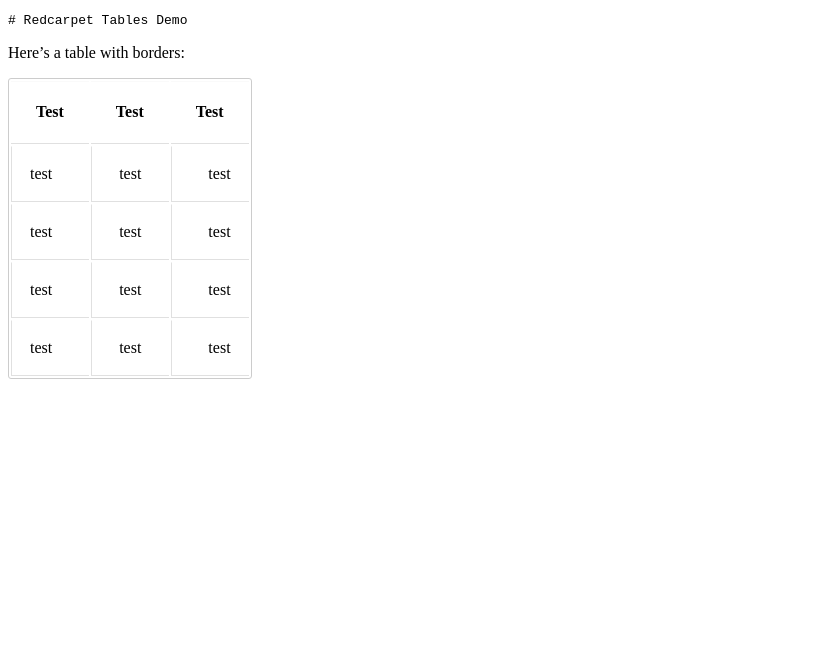
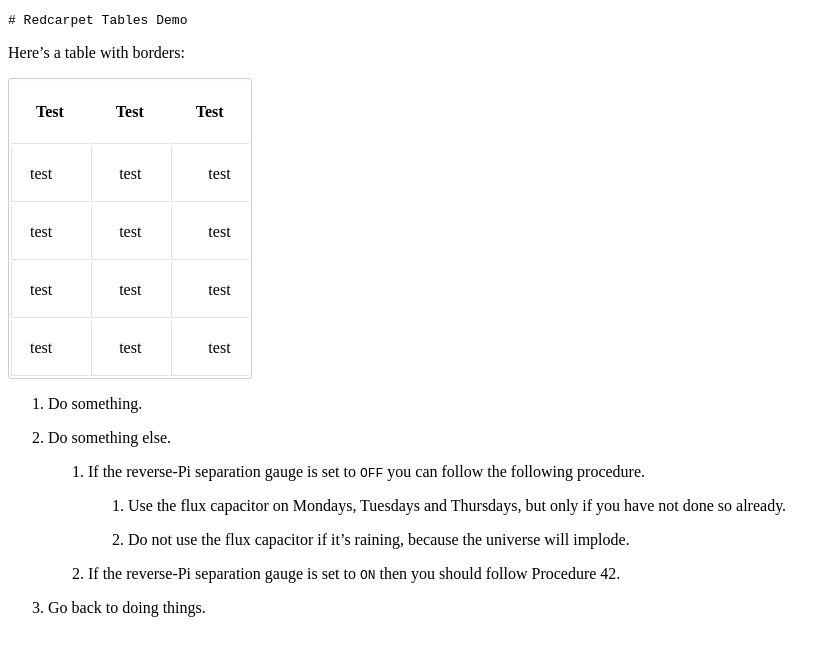
Before and after one commit to egillespie/redcarpet-tables, a Jekyll site: the page built from index.html, in a window 1280 px wide. Shown: the top 656 px of the page, without its empty margins (0-840 px from the left). Built offline with Jekyll 4.4.1, drawn with Linux system fonts in a browser that asks for light colours; Markdown is read by kramdown in place of the engine named in the settings.

Commit message:
Added nested lists

```diff
--- a/_includes/test.md
+++ b/_includes/test.md
@@ -8,3 +8,21 @@ Here's a table with borders:
 | test | test | test |
 | test | test | test |
 | test | test | test |
+
+1. Do something.
+
+2. Do something else.
+
+    1. If the reverse-Pi separation gauge is set to `OFF` you can follow
+       the following procedure.
+
+        1. Use the flux capacitor on Mondays, Tuesdays and Thursdays, but
+           only if you have not done so already.
+
+        2. Do not use the flux capacitor if it's raining, because the
+            universe will implode.
+
+    2. If the reverse-Pi separation gauge is set to `ON` then you
+       should follow Procedure 42.
+
+3. Go back to doing things.
```
